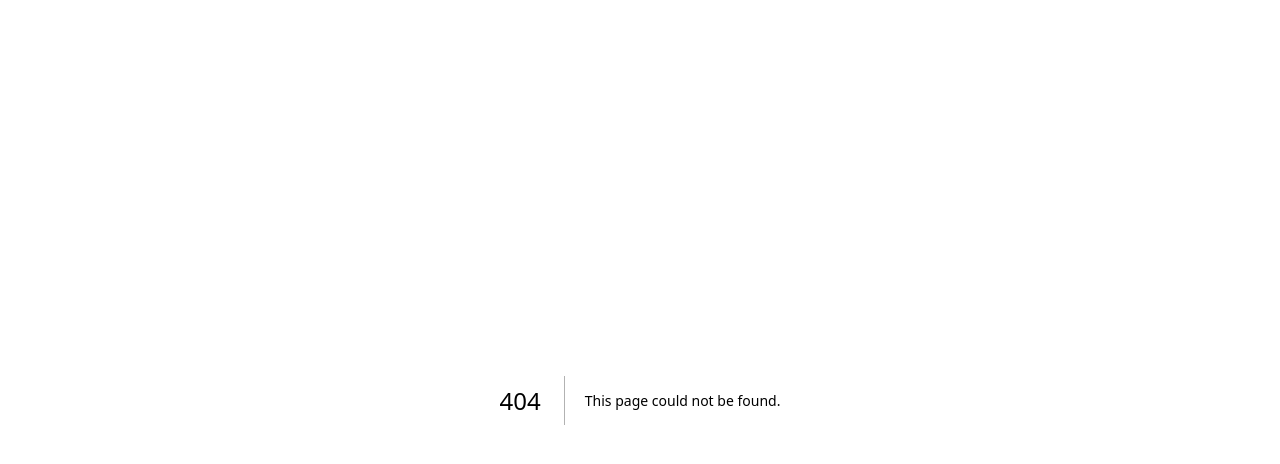
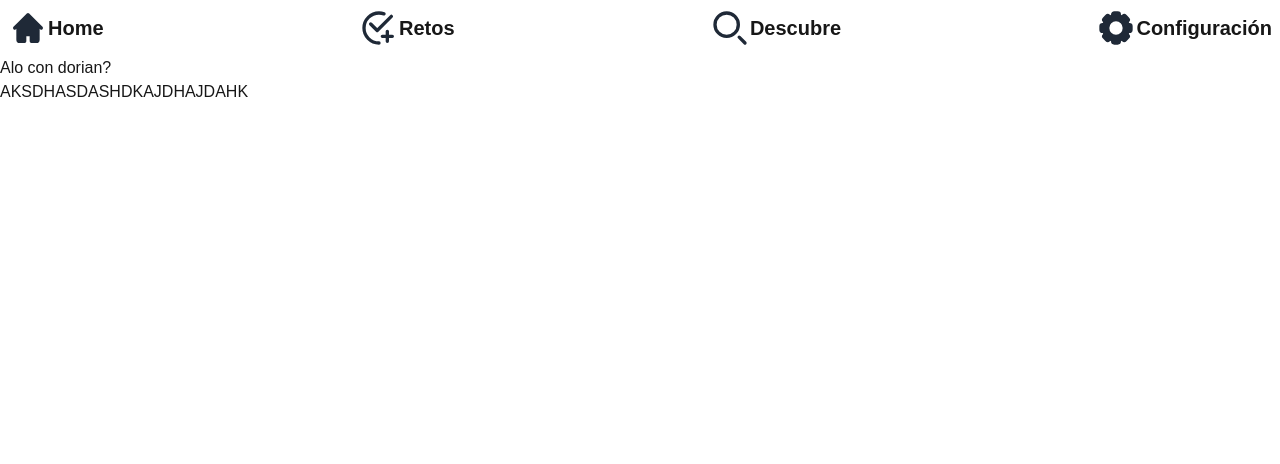
Before and after one commit to Sebas121230/EventsManagement, a Next.js app: page /test in a window 1280 px wide. Before the commit this address had no page. Shown: the top 464 px of the page. Built offline with nearby package versions, Linux system fonts and the light colour scheme.

Commit message:
add (test page & navbar component): new navbar component

```diff
--- /dev/null
+++ b/src/app/test/page.jsx
@@ -0,0 +1,11 @@
+import NavBar from "@/components/navBar/navBar"
+export default function test() {
+    return (
+        <>
+            <NavBar />
+            <h1>Alo con dorian?
+            </h1>
+            <p>AKSDHASDASHDKAJDHAJDAHK</p>
+        </>
+    )
+}
--- /dev/null
+++ b/src/components/navBar/navBar.jsx
@@ -0,0 +1,40 @@
+"use client";
+
+import { Navbar } from "flowbite-react";
+export default function NavBar() {
+    return (
+        <Navbar fluid rounded className="fixed bottom-0 left-0 lg:static lg:bottom-auto right-0 p-2">
+            <div className="w-full flex justify-between items-center">
+                <Navbar.Brand href="/home" className="flex flex-col items-center lg:flex-row lg:items-center">
+                    <svg className="w-10 h-10 text-gray-800 dark:text-white" aria-hidden="true" xmlns="http://www.w3.org/2000/svg" width="24" height="24" fill="currentColor" viewBox="0 0 24 24">
+                        <path fill-rule="evenodd" d="M11.293 3.293a1 1 0 0 1 1.414 0l6 6 2 2a1 1 0 0 1-1.414 1.414L19 12.414V19a2 2 0 0 1-2 2h-3a1 1 0 0 1-1-1v-3h-2v3a1 1 0 0 1-1 1H7a2 2 0 0 1-2-2v-6.586l-.293.293a1 1 0 0 1-1.414-1.414l2-2 6-6Z" clip-rule="evenodd" />
+                    </svg>
+                    <span className="self-center whitespace-nowrap text-sm lg:text-xl font-semibold dark:text-white">
+                        Home
+                    </span>
+                </Navbar.Brand>
+                <Navbar.Brand href="/missions" className="flex flex-col items-center lg:flex-row lg:items-center">
+                    <svg className="w-10 h-10 text-gray-800 dark:text-white" aria-hidden="true" xmlns="http://www.w3.org/2000/svg" width="24" height="24" fill="none" viewBox="0 0 24 24">
+                        <path stroke="currentColor" stroke-linecap="round" stroke-linejoin="round" stroke-width="2" d="M12 21a9 9 0 1 1 0-18c1.052 0 2.062.18 3 .512M7 9.577l3.923 3.923 8.5-8.5M17 14v6m-3-3h6" />
+                    </svg>
+                    <span className="self-center whitespace-nowrap text-sm lg:text-xl font-semibold dark:text-white">Retos</span>
+                </Navbar.Brand>
+                <Navbar.Brand href="/maps" className="flex flex-col items-center lg:flex-row lg:items-center">
+                    <svg class="w-10 h-10 text-gray-800 dark:text-white" aria-hidden="true" xmlns="http://www.w3.org/2000/svg" width="24" height="24" fill="none" viewBox="0 0 24 24">
+                        <path stroke="currentColor" stroke-linecap="round" stroke-width="2" d="m21 21-3.5-3.5M17 10a7 7 0 1 1-14 0 7 7 0 0 1 14 0Z" />
+                    </svg>
+                    <span className="self-center whitespace-nowrap text-sm lg:text-xl font-semibold dark:text-white">Descubre</span>
+                </Navbar.Brand>
+                <Navbar.Brand href="/setting" className="flex flex-col items-center lg:flex-row lg:items-center">
+                    <svg className="w-10 h-10 text-gray-800 dark:text-white" aria-hidden="true" xmlns="http://www.w3.org/2000/svg" width="24" height="24" fill="currentColor" viewBox="0 0 24 24">
+                        <path fill-rule="evenodd" d="M9.586 2.586A2 2 0 0 1 11 2h2a2 2 0 0 1 2 2v.089l.473.196.063-.063a2.002 2.002 0 0 1 2.828 0l1.414 1.414a2 2 0 0 1 0 2.827l-.063.064.196.473H20a2 2 0 0 1 2 2v2a2 2 0 0 1-2 2h-.089l-.196.473.063.063a2.002 2.002 0 0 1 0 2.828l-1.414 1.414a2 2 0 0 1-2.828 0l-.063-.063-.473.196V20a2 2 0 0 1-2 2h-2a2 2 0 0 1-2-2v-.089l-.473-.196-.063.063a2.002 2.002 0 0 1-2.828 0l-1.414-1.414a2 2 0 0 1 0-2.827l.063-.064L4.089 15H4a2 2 0 0 1-2-2v-2a2 2 0 0 1 2-2h.09l.195-.473-.063-.063a2 2 0 0 1 0-2.828l1.414-1.414a2 2 0 0 1 2.827 0l.064.063L9 4.089V4a2 2 0 0 1 .586-1.414ZM8 12a4 4 0 1 1 8 0 4 4 0 0 1-8 0Z" clip-rule="evenodd" />
+                    </svg>
+                    <span className="self-center whitespace-nowrap text-sm lg:text-xl font-semibold dark:text-white">Configuración</span>
+                </Navbar.Brand>
+            </div>
+
+
+
+        </Navbar>
+    );
+}
```
